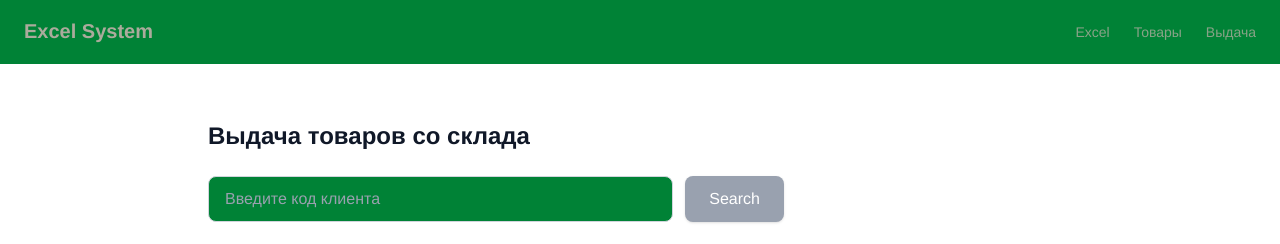
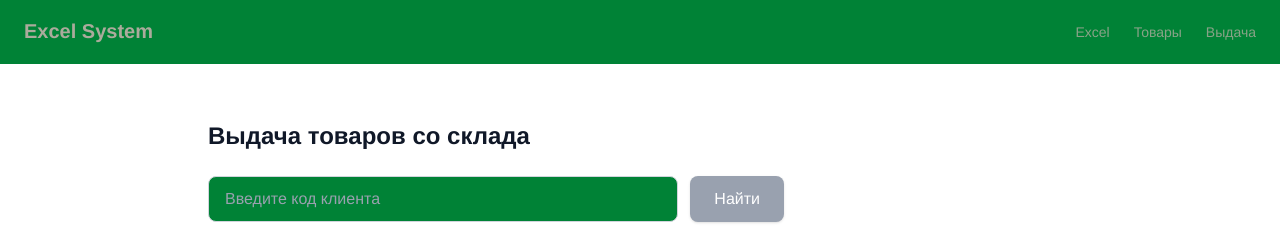
Before and after one commit to AzatBaisynov/ades-cargo-frontend, a React (Vite) app: page /issuance in a window 1280 px wide. Shown: the top 244 px of the page. Built offline with nearby package versions, Linux system fonts and the light colour scheme; no server answers; a web font is replaced by a local one.

Commit message:
добавила строку Найти

```diff
--- a/src/widgets/issuance-panel/ui/Search-form.tsx
+++ b/src/widgets/issuance-panel/ui/Search-form.tsx
@@ -28,7 +28,7 @@ return (
             type="submit"
             disabled={loading|| !code.trim()}
             className="px-6 py-2.5 font-medium text-white bg-blue-600 rounded-lg hover:bg-blue-700 focus:outline-none focus:ring-2 focus:ring-blue-500 disabled:bg-gray-400 disabled:cursor-not-allowed transition-all shadow-sm">
-           Search
+           Найти
         </button>
     </form>
 )
```
